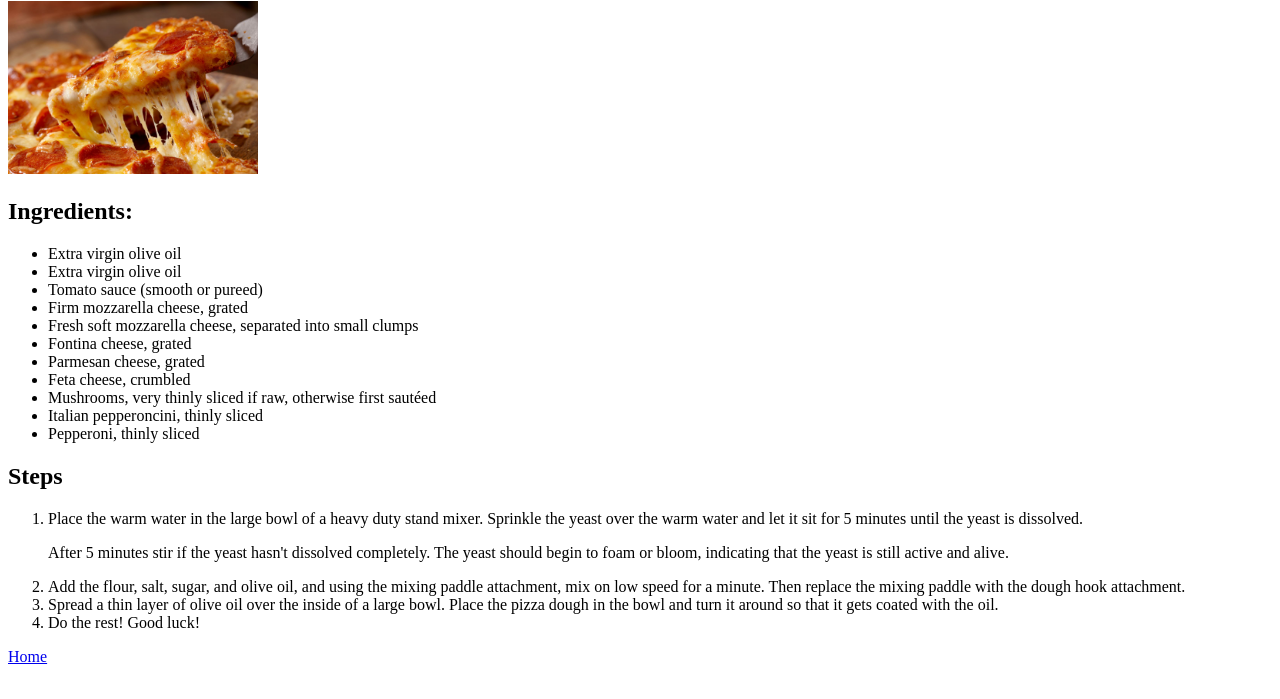
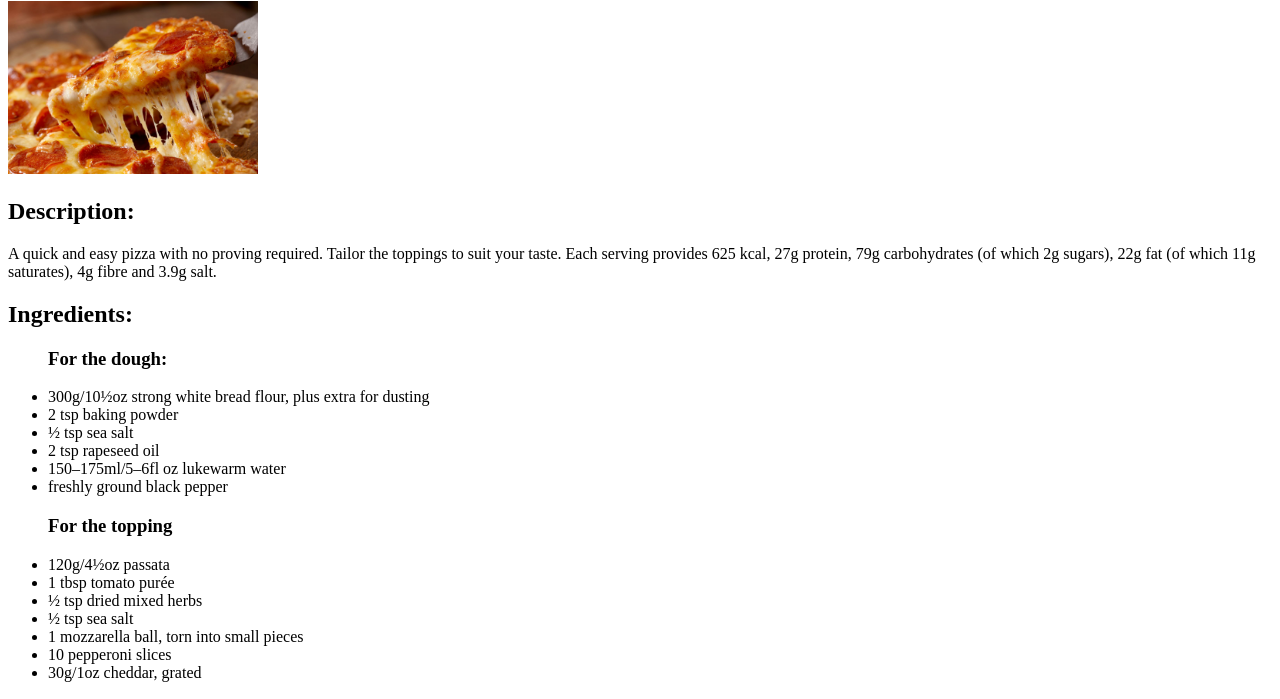
Before and after one commit to TheAvac/odin-recipes, a plain HTML site: page recipes/pizza.html in a window 1280 px wide. Shown: the part 79-778 px from the top of the page. Drawn offline with Linux system fonts and the light colour scheme.

Commit message:
Add descriptions for pizza and burrito files

```diff
--- a/recipes/pizza.html
+++ b/recipes/pizza.html
@@ -9,29 +9,45 @@
     <h1>Pizza</h1>
 
     <img src="../images/pizza.jpg" width = 250>
+
+    <h2>Description:</h2>
+    <p>A quick and easy pizza with no proving required. Tailor the toppings to suit your taste. Each serving provides 625 kcal, 27g protein, 79g carbohydrates (of which 2g sugars), 22g fat (of which 11g saturates), 4g fibre and 3.9g salt.</p>
+
     <h2>Ingredients:</h2>
     <ul>
-        <li>Extra virgin olive oil</li>
-        <li>Extra virgin olive oil</li>
-        <li>Tomato sauce (smooth or pureed)</li>
-        <li>Firm mozzarella cheese, grated</li>
-        <li>Fresh soft mozzarella cheese, separated into small clumps</li>
-        <li>Fontina cheese, grated</li>
-        <li>Parmesan cheese, grated</li>
-        <li>Feta cheese, crumbled</li>
-        <li>Mushrooms, very thinly sliced if raw, otherwise first sautéed</li>
-        <li>Italian pepperoncini, thinly sliced</li>
-        <li>Pepperoni, thinly sliced</li>
+        <h3>For the dough:</h3>
+        <li>300g/10½oz strong white bread flour, plus extra for dusting</li>
+        <li>2 tsp baking powder</li>
+        <li>½ tsp sea salt</li>
+        <li>2 tsp rapeseed oil</li>
+        <li>150–175ml/5–6fl oz lukewarm water</li>
+        <li>freshly ground black pepper</li>
+
+        <h3>For the topping</h3>
+        <li>120g/4½oz passata</li>
+        <li>1 tbsp tomato purée</li>
+        <li>½ tsp dried mixed herbs</li>
+        <li>½ tsp sea salt</li>
+        <li>1 mozzarella ball, torn into small pieces</li>
+        <li>10 pepperoni slices</li>
+        <li>30g/1oz cheddar, grated</li>
 
     </ul>
     <h2>Steps</h2>
     <ol>
-        <li>Place the warm water in the large bowl of a heavy duty stand mixer. Sprinkle the yeast over the warm water and let it sit for 5 minutes until the yeast is dissolved.
-        <p>After 5 minutes stir if the yeast hasn't dissolved completely. The yeast should begin to foam or bloom, indicating that the yeast is still active and alive.</li><p>
-
-        <li>Add the flour, salt, sugar, and olive oil, and using the mixing paddle attachment, mix on low speed for a minute. Then replace the mixing paddle with the dough hook attachment.</li>
-        <li>Spread a thin layer of olive oil over the inside of a large bowl. Place the pizza dough in the bowl and turn it around so that it gets coated with the oil.</li>
-        <li>Do the rest! Good luck!</li>
+        <li>Preheat the oven to 200C/180C Fan/Gas 6 and place a large baking tray upside-down on a shelf.</li>
+        <br>
+        <li>To make the dough, sift the flour and baking powder into a large bowl. Add the salt and a pinch of pepper, then stir in the oil. Make a well in the centre, then stir in the warm water and mix to a soft dough, drawing the flour in from the side of the bowl a little at a time – you might need to add another 25ml/1fl oz water if the dough is a little dry; you want it to be slightly sticky and soft.</li>
+        <br>
+        <li>Tip the dough onto a lightly floured work surface and knead for 2 minutes, until smooth and springy.</li>
+        <br>
+        <li>Place a sheet of greaseproof paper on the work surface, then dust with a little flour and place the dough on top of it. Carefully roll the dough out into a 30cm/12in disc, roughly the thickness of a pound coin. Pick the paper up and carefully slide it onto the hot baking tray in the oven. Bake for 3 minutes.</li>
+        <br>
+        <li>Meanwhile, pour the passata into a bowl, then add the tomato purée, mixed herbs and sea salt and black pepper and mix.</li>
+        <br>
+        <li>Remove the dough tray from the oven. Cover the base with the tomato sauce, using the back of a spoon, leaving a small gap around the edges of the dough. Scatter the mozzarella over the tomato sauce, then top with the pepperoni and cheddar (you can add any other toppings you fancy at this point – see tips below.)</li>
+        <br>
+        <li>Bake for 15 minutes, or until the base has puffed up and is cooked through and the cheese is golden and bubbling. Cut into wedges and serve immediately.</li>
     </ol>
     <p><a href="../index.html">Home</a></p>
 </body>
```
Also changed, not shown: recipes/burrito.html (+2 -0 lines).
